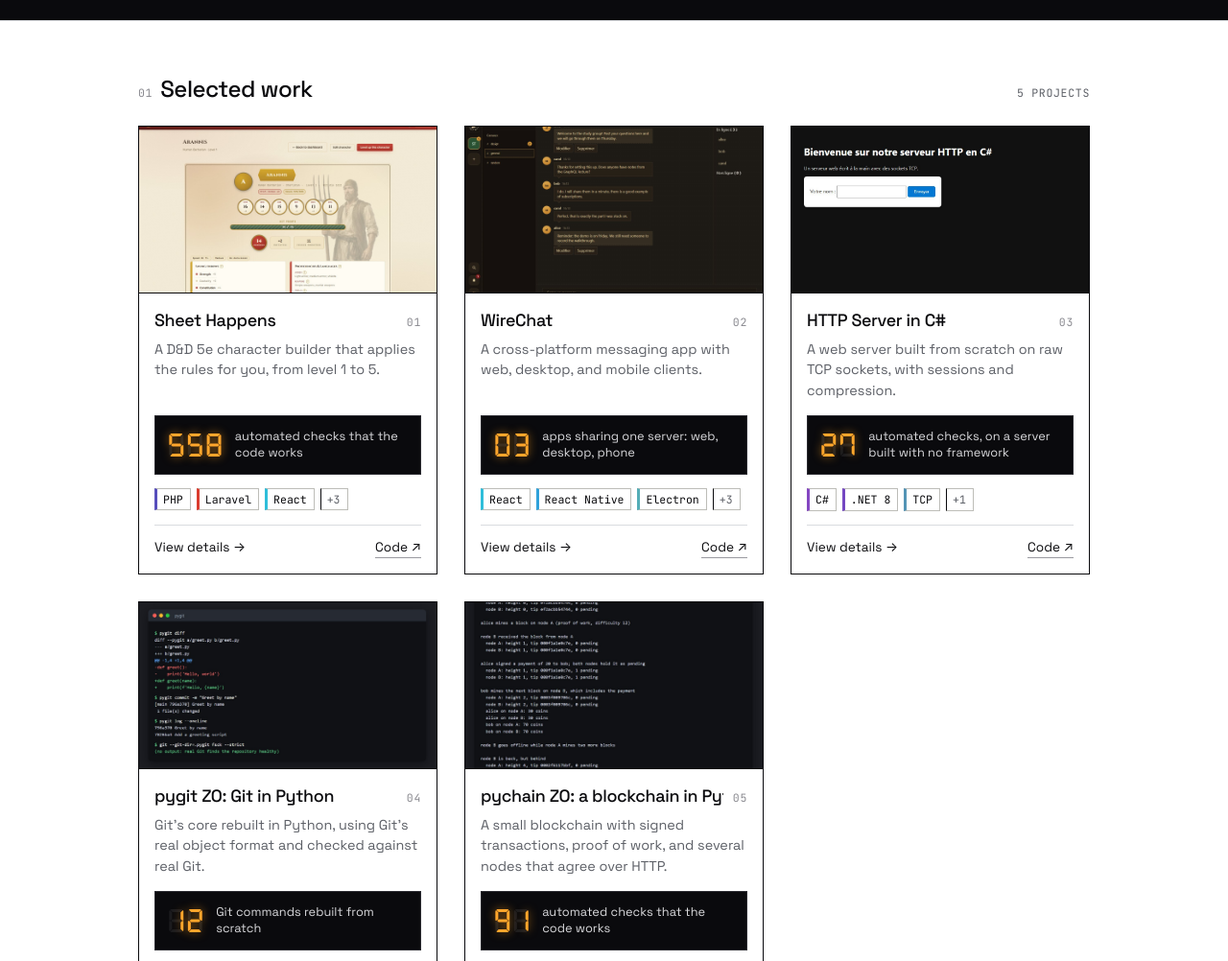
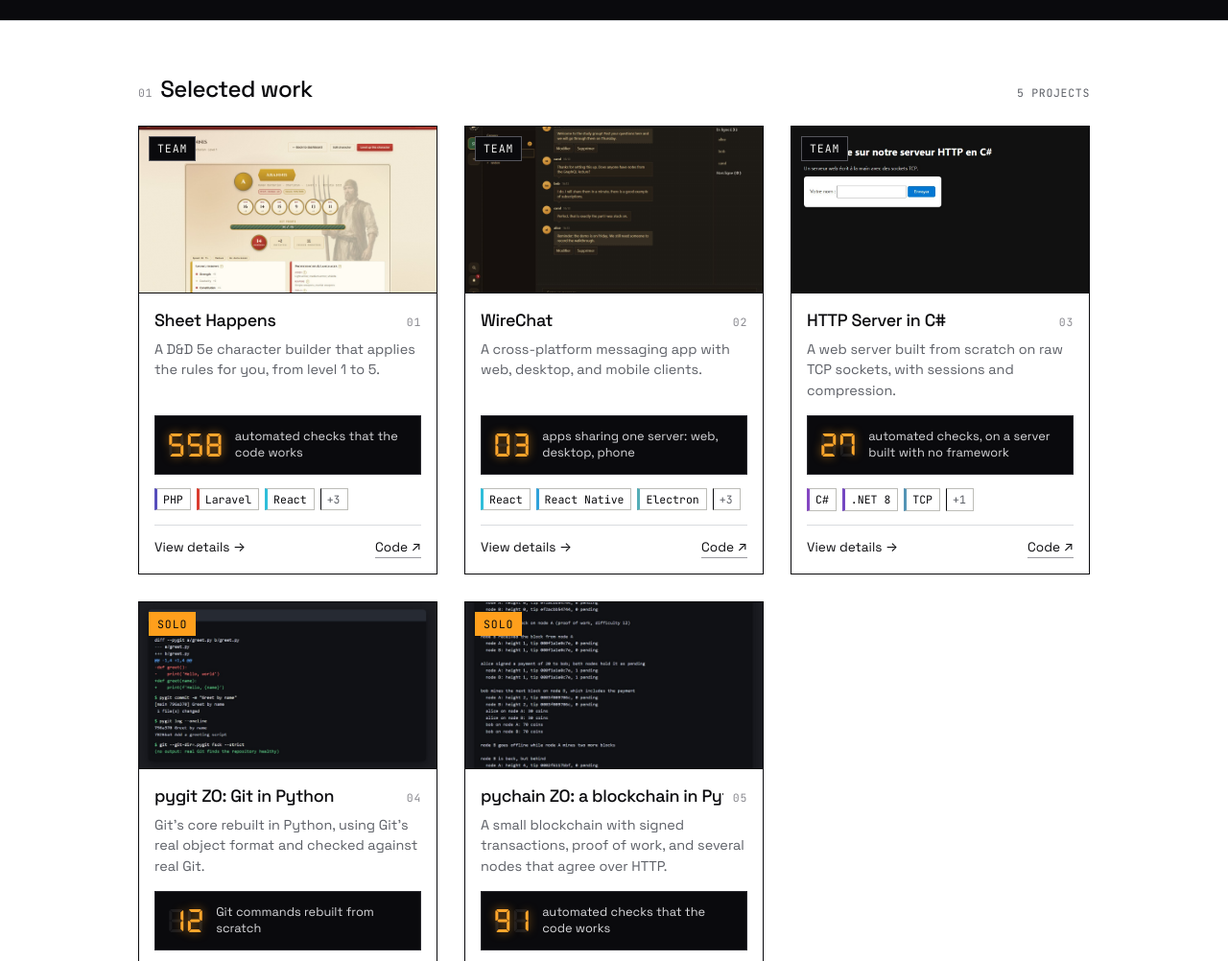
Before and after one commit to Gothrick/Gothrick.github.io, a plain HTML site: page index.html in a window 1280 px wide. Shown: the part 640-1642 px from the top of the page at 96% size. Drawn offline with Linux system fonts and the light colour scheme; no server answers.

Commit message:
Add a solo or team tag to each project card

```diff
--- a/i18n.js
+++ b/i18n.js
@@ -42,6 +42,8 @@ const STRINGS = {
     viewCode: "View code",
     liveDemo: "Live demo",
     highlights: "Highlights",
+    tagSolo: "Solo",
+    tagTeam: "Team",
     factStack: "Built with",
     factRole: "My role",
     factDate: "Date",
@@ -90,6 +92,8 @@ const STRINGS = {
     viewCode: "Voir le code",
     liveDemo: "Démo en ligne",
     highlights: "Points clés",
+    tagSolo: "Solo",
+    tagTeam: "Équipe",
     factStack: "Technologies",
     factRole: "Mon rôle",
     factDate: "Date",
--- a/projects.js
+++ b/projects.js
@@ -18,6 +18,7 @@
 //   stat         The one number that sells the project, shown in the glowing digits:
 //                { value: 12, label: { en: "what it counts", fr: "..." } }
 //   role         Your part in it, shown in the pop-up, e.g. "Solo project"
+//   kind         "solo" or "team": shown as a small tag on the card's screenshot
 //
 // Languages: any text field (title, description, note, updated, details, highlights)
 // can be plain text, or { en: "...", fr: "..." } to show a different text per language.
@@ -39,6 +40,7 @@ const PROJECTS = [
     tech: ["PHP", "Laravel", "React", "Vite", "Tailwind CSS", "SQLite"],
     image: "images/sheet-happens-character-sheet.jpg",
     stat: { value: 558, label: { en: "automated checks that the code works", fr: "vérifications automatiques du code" } },
+    kind: "team",
     role: { en: "Team project", fr: "Projet d'équipe" },
     code: "https://github.com/Gothrick/Dnd_Character_Creater",
     live: "",
@@ -84,6 +86,7 @@ const PROJECTS = [
     tech: ["React", "React Native", "Electron", "Laravel", "GraphQL", "Docker"],
     image: "images/wirechat-server-channel.jpg",
     stat: { value: 3, label: { en: "apps sharing one server: web, desktop, phone", fr: "applis sur un même serveur : web, bureau, mobile" } },
+    kind: "team",
     role: { en: "Team project", fr: "Projet d'équipe" },
     code: "https://github.com/Gothrick/WireChat",
     live: "",
@@ -129,6 +132,7 @@ const PROJECTS = [
     tech: ["C#", ".NET 8", "TCP", "xUnit"],
     image: "images/http-server-home.jpg",
     stat: { value: 27, label: { en: "automated checks, on a server built with no framework", fr: "vérifications automatiques, sur un serveur sans framework" } },
+    kind: "team",
     role: { en: "Group lab, then reworked on my own", fr: "Laboratoire d'équipe, puis retravaillé seul" },
     code: "https://github.com/Gothrick/C-_HTTP_Server",
     live: "",
@@ -170,6 +174,7 @@ const PROJECTS = [
     tech: ["Python", "Git", "pytest"],
     image: "images/pygit-demo.jpg",
     stat: { value: 12, label: { en: "Git commands rebuilt from scratch", fr: "commandes Git réécrites de zéro" } },
+    kind: "solo",
     role: { en: "Solo project", fr: "Projet personnel" },
     code: "https://github.com/Gothrick/pygit-ZO",
     live: "",
@@ -211,6 +216,7 @@ const PROJECTS = [
     tech: ["Python", "Blockchain", "ECDSA", "HTTP", "pytest"],
     image: "images/pychain-demo.jpg",
     stat: { value: 91, label: { en: "automated checks that the code works", fr: "vérifications automatiques du code" } },
+    kind: "solo",
     role: { en: "Solo project", fr: "Projet personnel" },
     code: "https://github.com/Gothrick/pychain-ZO",
     live: "",
--- a/script.js
+++ b/script.js
@@ -121,6 +121,10 @@ function imageShot(src, title) {
 function renderCard(project, index) {
   const card = el("article", "card");
   const shot = project.image ? imageShot(project.image, project.title) : placeholderShot();
+
+  if (project.kind === "solo" || project.kind === "team") {
+    shot.append(el("span", `kind ${project.kind}`, s(project.kind === "solo" ? "tagSolo" : "tagTeam")));
+  }
 
   const body = el("div", "card-body");
   const top = el("div", "card-top");
--- a/styles.css
+++ b/styles.css
@@ -104,7 +104,10 @@ h2 { font-size: 1.5rem; margin-bottom: 16px; }
 .card:hover, .card:has(.card-open:focus-visible) { background: var(--ink); color: var(--on-dark); }
 .shot { aspect-ratio: 16 / 9; background: #EFEFEC; display: flex; align-items: center; justify-content: center; font-family: var(--mono); font-size: 0.72rem; color: #8A8A86; overflow: hidden; }
 .shot img { width: 100%; height: 100%; object-fit: cover; display: block; }
-.card > .shot { border-bottom: 1px solid var(--ink); }
+.card > .shot { border-bottom: 1px solid var(--ink); position: relative; }
+/* Solo or team tag in the corner of the screenshot. */
+.kind { position: absolute; top: 10px; left: 10px; font-family: var(--mono); font-size: 0.72rem; letter-spacing: 0.08em; text-transform: uppercase; padding: 3px 8px; background: var(--ink); color: var(--on-dark); border: 1px solid #55555C; }
+.kind.solo { background: var(--glow); color: var(--ink); border-color: var(--glow); }
 .card-body { padding: 14px 16px 16px; display: flex; flex-direction: column; flex: 1; }
 .card-top { display: flex; justify-content: space-between; align-items: baseline; gap: 10px; }
 .card h3 { font-size: 1.12rem; white-space: nowrap; overflow: hidden; text-overflow: ellipsis; }
```
